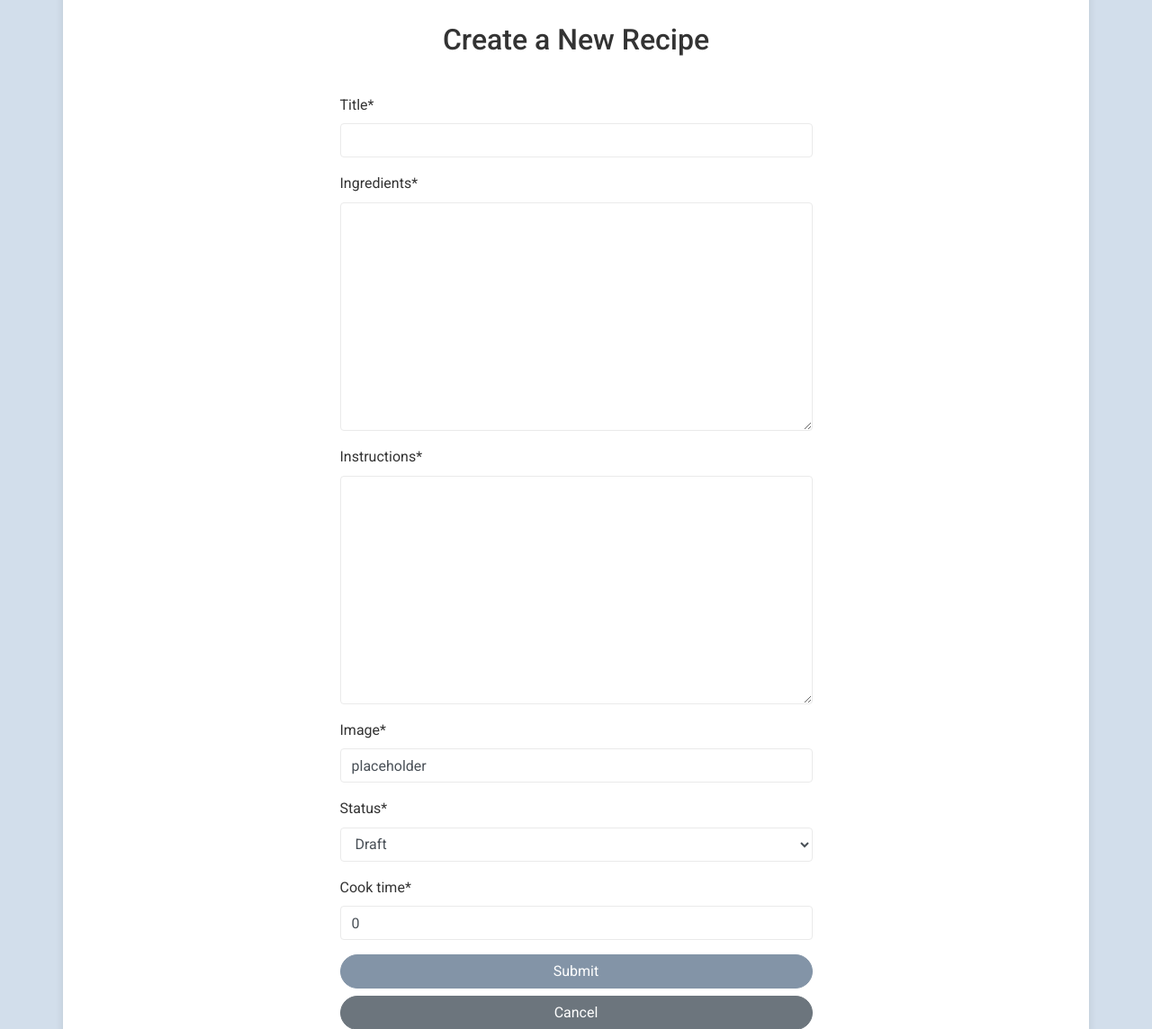
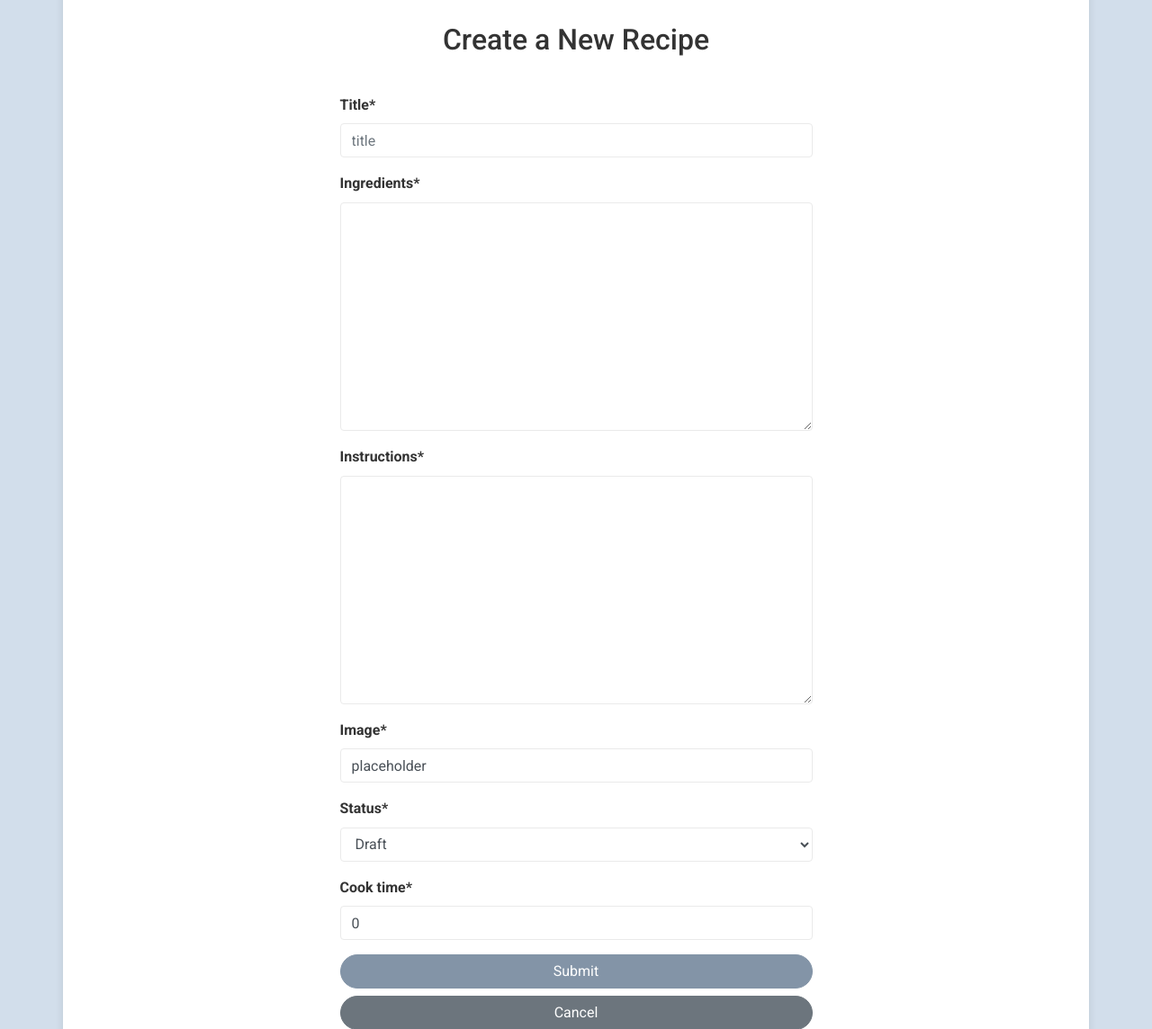
Before and after one commit to thiago-23/Healthy_Bite, a Django app: page /recipe-create/ in a window 1280 px wide. Shown: the part 173-1317 px from the top of the page at 90% size. Run offline with Django 3.2, Linux system fonts and the light colour scheme; the visitor is signed in with stand-in values (Sample User, id 1); some libraries are stand-ins or nearby versions.

Commit message:
update style.css to make title bold and forms.py to insert title placehold

```diff
--- a/recipes/forms.py
+++ b/recipes/forms.py
@@ -1,6 +1,7 @@
 from .models import Comment, Recipe
 from django import forms
 from django_summernote.widgets import SummernoteWidget
+
 
 class CommentForm(forms.ModelForm):
     class Meta:
@@ -8,6 +9,11 @@ class CommentForm(forms.ModelForm):
         fields = ('text',)
 
 class RecipeForm(forms.ModelForm):
+    """ Create Recipe Form """
+    def __init__(self, *args, **kwargs):
+        super(RecipeForm, self).__init__(*args, **kwargs)
+        self.fields['title'].widget = forms.TextInput(attrs={"placeholder": 'title'})
+
     class Meta:
         model = Recipe
         fields = ['title',
--- a/static/css/style.css
+++ b/static/css/style.css
@@ -118,6 +118,10 @@ main {
 }
 
 
+.form-group label {
+    font-weight: bold !important;
+}
+
 /* Footer Styles */
 footer {
     background-color: #B6CBD5; /* Updated background color */
```
